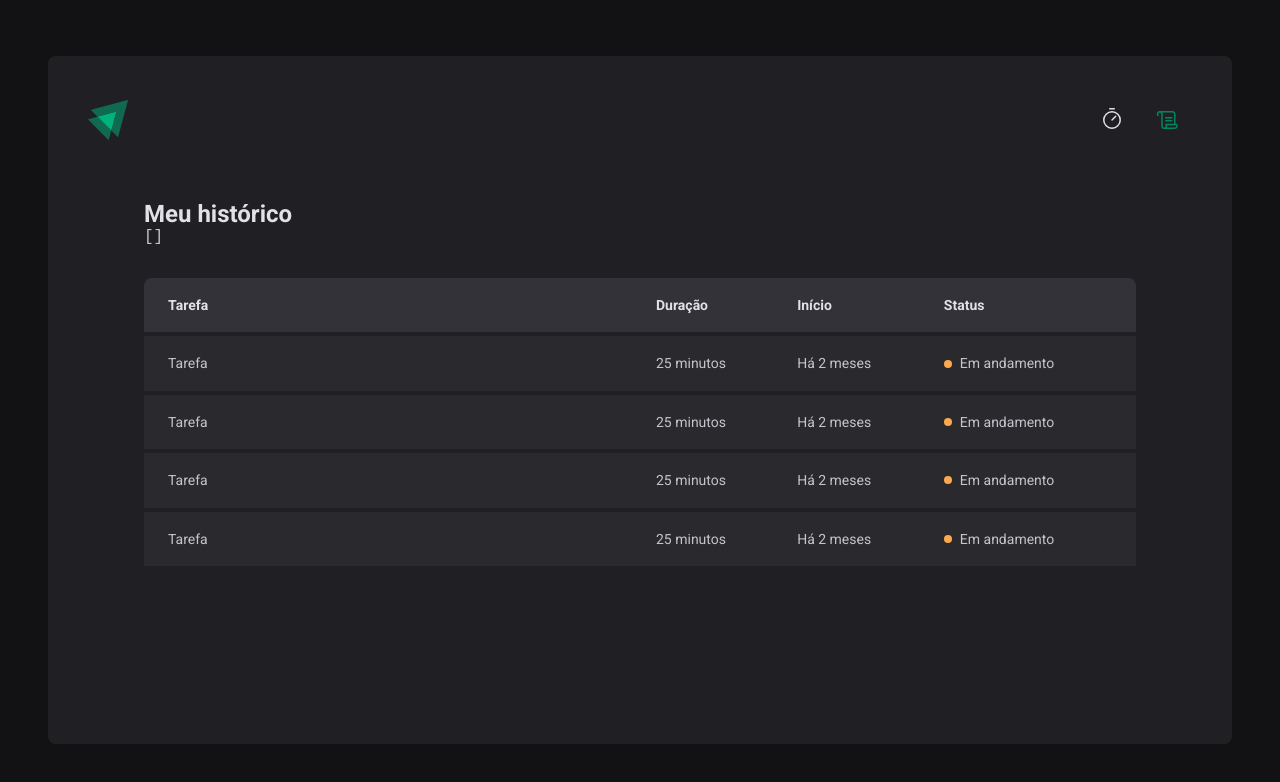
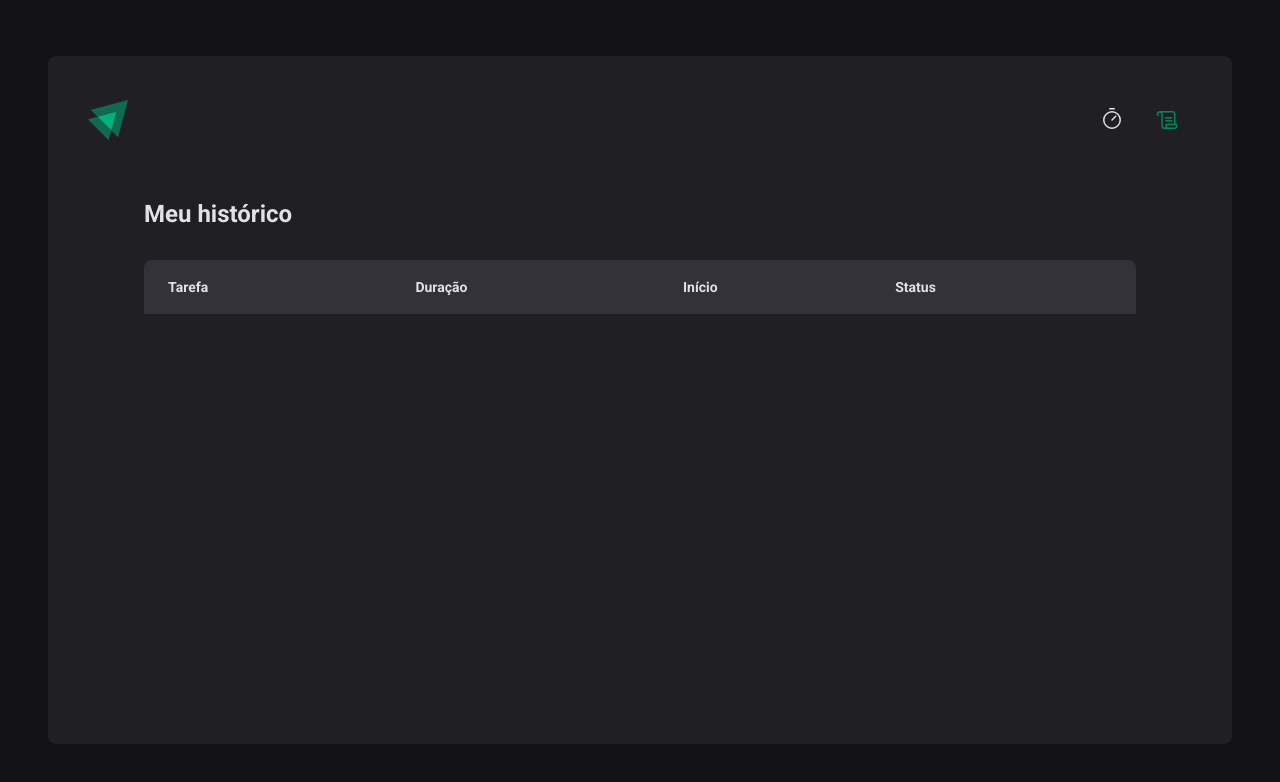
Before and after one commit to Dex64ter/Timer, a React (Vite) app: page /history in a window 1280 px wide. Shown: the top 782 px of the page. Built offline with nearby package versions, Linux system fonts and the light colour scheme.

Commit message:
Documentação: Funcionalidades da Aplicação

```diff
--- a/src/pages/History/index.tsx
+++ b/src/pages/History/index.tsx
@@ -1,18 +1,23 @@
 import { useContext } from "react";
 import { HistoryContainer, HistoryList, Status } from "./styles";
 import { CycleContext } from "../../contexts/CyclesContext";
+import { formatDistanceToNow } from 'date-fns';
+import { ptBR } from "date-fns/locale/pt-BR";
 
 export function History() {
   const { cycles } = useContext(CycleContext)
+
+  function timePassedToDate(date: Date){
+    const timePassed = formatDistanceToNow(date, {
+      addSuffix: true,
+      locale: ptBR
+    })
+    return timePassed
+  }
+
   return (
     <HistoryContainer>
       <h1>Meu histórico</h1>
-
-      <pre>
-        {
-          JSON.stringify(cycles, null, 2)
-        }
-      </pre>
 
       <HistoryList>
         <table>
@@ -25,46 +30,28 @@
             </tr>
           </thead>
           <tbody>
-            <tr>
-              <td>Tarefa</td>
-              <td>25 minutos</td>
-              <td>Há 2 meses</td>
-              <td>
-                <Status statusColor="yellow">
-                  Em andamento
-                </Status>
-              </td>
-            </tr>
-            <tr>
-              <td>Tarefa</td>
-              <td>25 minutos</td>
-              <td>Há 2 meses</td>
-              <td>
-                <Status statusColor="yellow">
-                  Em andamento
-                </Status>
-              </td>
-            </tr>
-            <tr>
-              <td>Tarefa</td>
-              <td>25 minutos</td>
-              <td>Há 2 meses</td>
-              <td>
-                <Status statusColor="yellow">
-                  Em andamento
-                </Status>
-              </td>
-            </tr>
-            <tr>
-              <td>Tarefa</td>
-              <td>25 minutos</td>
-              <td>Há 2 meses</td>
-              <td>
-                <Status statusColor="yellow">
-                  Em andamento
-                </Status>
-              </td>
-            </tr>
+            {
+              cycles.map((cycle) => {
+                return (
+                  <tr key={cycle.id}>
+                    <td>{cycle.task}</td>
+                    <td>{cycle.minutesAmount} minutos</td>
+                    <td>{ timePassedToDate(cycle.startDate) }</td>
+                    <td>
+                      {
+                        cycle.finishedDate && <Status statusColor="green"> Concluído </Status>
+                      }
+                      {
+                        cycle.interruptDate && <Status statusColor="red"> Interrompido </Status>
+                      }
+                      {
+                        (!cycle.finishedDate && !cycle.interruptDate) && <Status statusColor="yellow"> Em andamento </Status>
+                      }
+                    </td>
+                  </tr>
+                )
+              })
+            }
           </tbody>
         </table>
       </HistoryList>
--- a/src/pages/Home/styles.ts
+++ b/src/pages/Home/styles.ts
@@ -16,7 +16,7 @@
   }
 `;
 
-export const BaseCountDownButton = styled.button`
+const BaseCountDownButton = styled.button`
   width: 100%;
   border: 0;
   border-radius: 8px;
```
Also changed, not shown: public/imgs/componentes-a-home.png (added), 1 other file (tests, documents, lock files or other folders).
